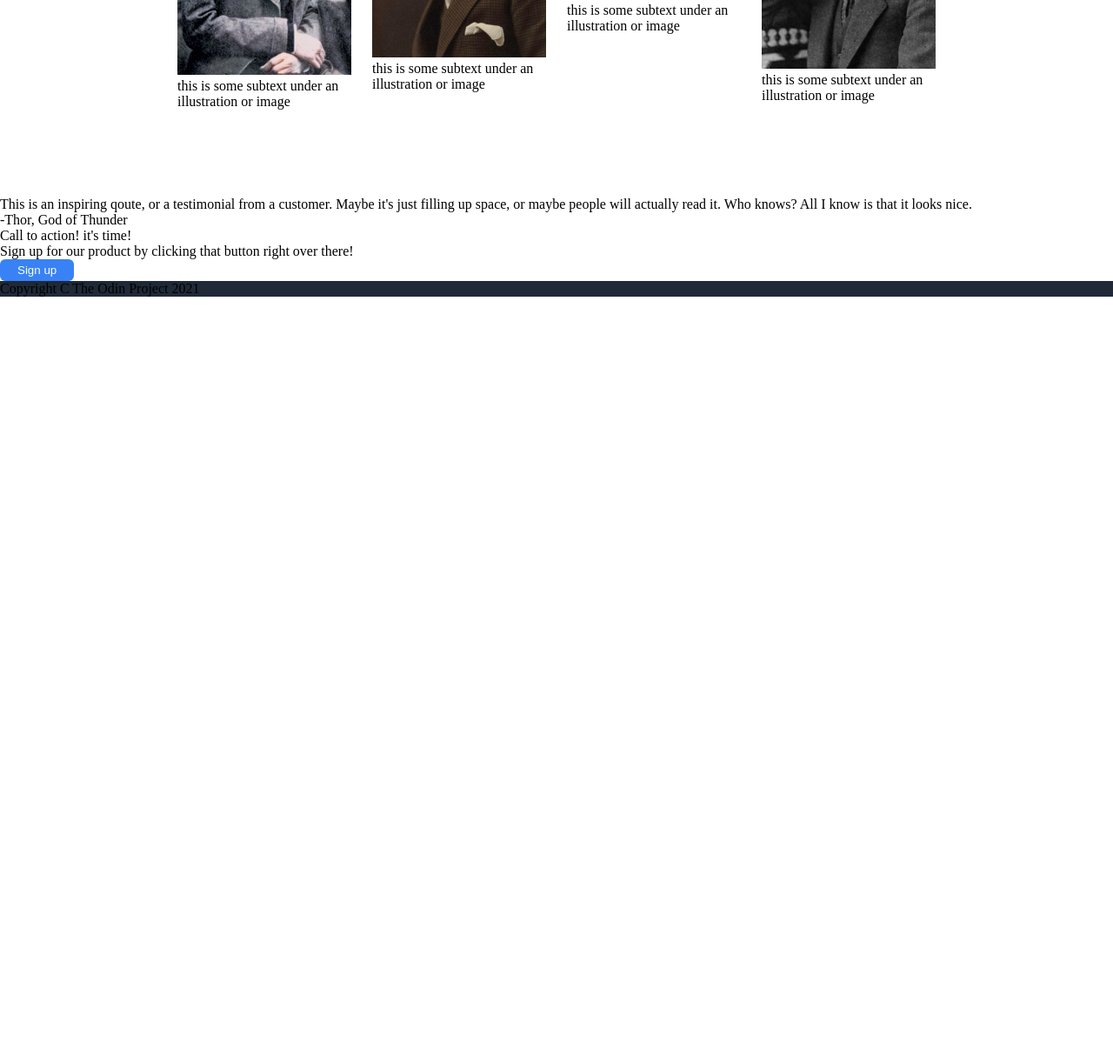
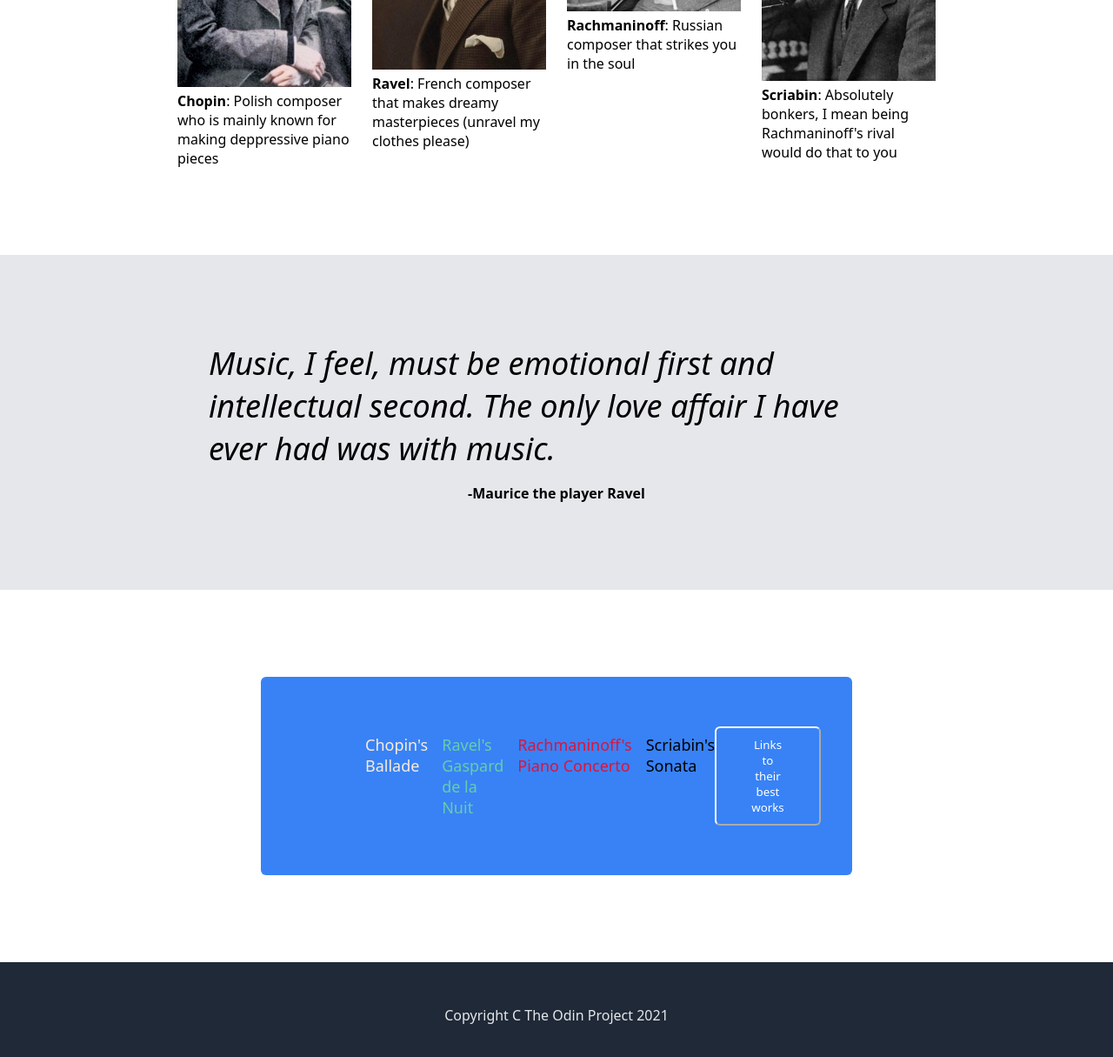
Before and after one commit to BadrCodin/Odin-Landing-Page, a plain HTML site: page index.html in a window 1280 px wide. Shown: the part 751-1966 px from the top of the page at 87% size. Before the commit the page ends 1092 px from the top, so only its background shows below. Drawn offline with Linux system fonts and the light colour scheme.

Commit message:
finish site with css, add piano music theme

```diff
--- a/index.html
+++ b/index.html
@@ -3,58 +3,71 @@
 <head>
     <meta charset="UTF-8">
     <meta name="viewport" content="width=device-width, initial-scale=1.0">
-    <title>Landing Page</title>
+    <title>Great Composers</title>
     <link rel="stylesheet" href="styles.css">
+    <link rel="icon" type="image/x-icon" href="./images/piano-icon.jpg">
 </head>
 <body>
 <div class="first-part" >
     <div class="header-container">
-        <div class="logo">Header Logo</div>
+        <div class="logo">Great Composers</div>
+        <img class="piano-logo" src="./images/grand-piano.avif">
         <ul>
-            <li><a href="">header link one</a></li>
-            <li><a href="">header link two</a></li>
-            <li><a href="">header link three</a></li>
+            <li><a href="https://www.masterclass.com/articles/impressionism-music-explained">Impressionism</a></li>
+            <li><a href="https://www.connollymusic.com/stringovation/the-romantic-period-of-music">Romanticism</a></li>
+            <li><a href="https://www.theguardian.com/music/tomserviceblog/2014/mar/28/russian-composer-scriabin-gergiev-lso">Just Craziness</a></li>
          </ul>
     </div>
  <div class="subheader-container">
     <div class="content-one">
-        <div class="hero">This website is awesome</div>
-        <div class="sub-hero">This website has some subtext that goes here under the main title. it's a smaller font and the color is lower contrast</div>
-        <button>Sign up</button>
+        <div class="hero">Music is absolutely Amazing</div>
+        <div class="sub-hero">And these are some of my favorite composers that I found along the years, give them a try!</div>
+        <button class="sign-up-button-one">Sign up</button>
     </div>
        <img class="ravel" src="./images/maurice-ravel.jpg" alt="placeholder for an image">
  </div>
 </div>
 
-
     <div class="composers">Famous Composers</div>
 <div class="second-part">
   <div class="info">
     <img class="image" src="./images/chopin.jpg" alt="Chopin">
-    <div>this is some subtext under an illustration or image</div>
+    <div><b>Chopin</b>: Polish composer who is mainly known for making deppressive piano pieces</div>
   </div>
   <div class="info">
     <img class="image" src="./images/ravel.jpg" alt="Ravel">
-    <div>this is some subtext under an illustration or image</div>
+    <div><b>Ravel</b>: French composer that makes dreamy masterpieces (unravel my clothes please)</div>
   </div>
   <div class="info">
     <img class="image" src="./images/rachmaninoff.jpeg" alt="Rachmaninoff">
-    <div>this is some subtext under an illustration or image</div>
+    <div><b>Rachmaninoff</b>: Russian composer that strikes you in the soul</div>
   </div>
   <div class="info">
     <img class="image" src="./images/scriabin.jpg" alt="Scriabin">
-    <div>this is some subtext under an illustration or image</div>
+    <div><b>Scriabin</b>: Absolutely bonkers, I mean being Rachmaninoff's rival would do that to you</div>
   </div>
 </div>
-    <div>This is an inspiring qoute, or a testimonial from a customer. Maybe it's just filling up space, or maybe people will actually read it. Who knows? All I know is that it looks nice.</div>
-    <div>-Thor, God of Thunder</div>
 
-    <div>Call to action! it's time!</div>
-    <div>Sign up for our product by clicking that button right over there!</div>
-    <button>Sign up</button>
+<div class="third-part">
+    <div class="quote">Music, I feel, must be emotional first and intellectual second. The only love affair I have ever had was with music.</div>
+    <div class="author">-Maurice the player Ravel</div>
+</div>
+
+<div class="fourth-part">
+  <div class="sign-up-text">
+    <ul>
+      <li><a class= white href="https://www.youtube.com/watch?v=taY5oHleS4I">Chopin's Ballade</a></li>
+      <li><a class="green" href="https://www.youtube.com/watch?v=VPV7rnhry8A&t=4s">Ravel's Gaspard de la Nuit</a></li>
+      <li><a class="red" href="https://www.youtube.com/watch?v=dvYYXHpEcGE&t=538s">Rachmaninoff's Piano Concerto</a></li>
+      <li><a class="black" href="https://www.youtube.com/watch?v=xDTgj_69JKA">Scriabin's Sonata</a></li>
+    </ul>
+  </div>
+  <button class="sign-up-button-two">Links to their best works</button>
+</div>
+
 
     <div class="footer">
-        <div>Copyright C The Odin Project 2021</div>
+        <div class="footer-text">Copyright C The Odin Project 2021</div>
     </div>
 </body>
 </html>
--- a/styles.css
+++ b/styles.css
@@ -1,5 +1,6 @@
 * {
     box-sizing: border-box;
+    font-family: system-ui, -apple-system, BlinkMacSystemFont, 'Segoe UI', Roboto, Oxygen, Ubuntu, Cantarell, 'Open Sans', 'Helvetica Neue', sans-serif;
 }
 
 body {
@@ -9,14 +10,9 @@ body {
    background-color: #1F2937;
 }
 
+/*first-section*/
 .first-part {
     padding-bottom: 100px;
-}
-
-ul {
-    list-style-type: none;
-    display: flex;
-    gap: 16px
 }
 
 .header-container {
@@ -32,6 +28,18 @@ ul {
     margin-top: 7px;
 }
 
+.piano-logo {
+    width: 60px;
+    height: auto;
+
+}
+
+ul {
+    list-style-type: none;
+    display: flex;
+    gap: 16px
+}
+
 a {
     text-decoration: none;
     font-size: 18px;
@@ -42,7 +50,7 @@ a {
 .content-one {
     display: flex;
     flex-wrap: wrap;
-    max-width: 400px;
+    max-width: 500px;
     align-items: flex-start;
 
 }
@@ -71,7 +79,7 @@ a {
     gap: 90px;
 }
 
-button {
+.sign-up-button-one {
     background-color: #3882F6;
     border-radius: 6px ;
     color: white;
@@ -85,6 +93,7 @@ button {
 
 }
 
+/*second-section*/
 .second-part {
     display: flex;
     justify-content: center;
@@ -103,3 +112,72 @@ button {
 .info {
     max-width: 200px;
 }
+
+/*third-section*/
+.third-part {
+    background-color: #E5E7EB;
+    display: flex;
+    justify-content: center;
+    padding: 100px;
+    flex-direction: column;
+    align-items: center;
+    gap: 16px;
+}
+
+.quote {
+    font-size: 36px;
+    font-weight: 300;
+    font-style: italic;
+    max-width: 800px;
+}
+
+.author {
+    font-weight: bold;
+}
+
+/*fourth-section*/
+.fourth-part {
+    background-color: #3882F6;
+    margin: 100px 300px;
+    padding: 50px 80px;
+    display: flex;
+    align-items: center;
+    border-radius: 6px;
+    justify-content: space-around;
+}
+
+.sign-up-text {
+    color: #F9FAF8;
+}
+
+.sign-up-button-two {
+    background-color: #3882F6;
+    border-radius: 6px ;
+    color: white;
+    padding: 10px 40px;
+    border-color: white;
+}
+
+.white {
+    color: antiquewhite
+}
+
+.green {
+    color: mediumaquamarine;
+}
+
+.red {
+    color: crimson;
+}
+
+.black {
+    color: black;
+}
+
+/*footer*/
+.footer {
+    display: flex;
+    color: #E5E7EB;
+    justify-content: center;
+    padding: 50px 0px;
+}
```
Also changed, not shown: images/grand-piano.avif (added), images/piano-icon.jpg (added).
